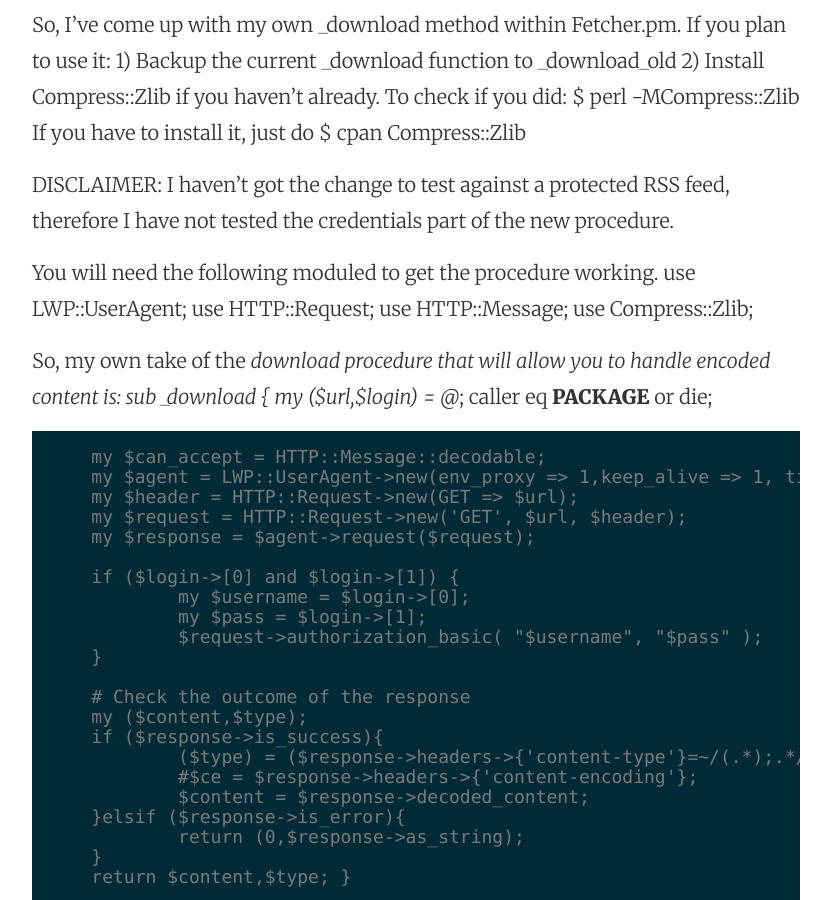
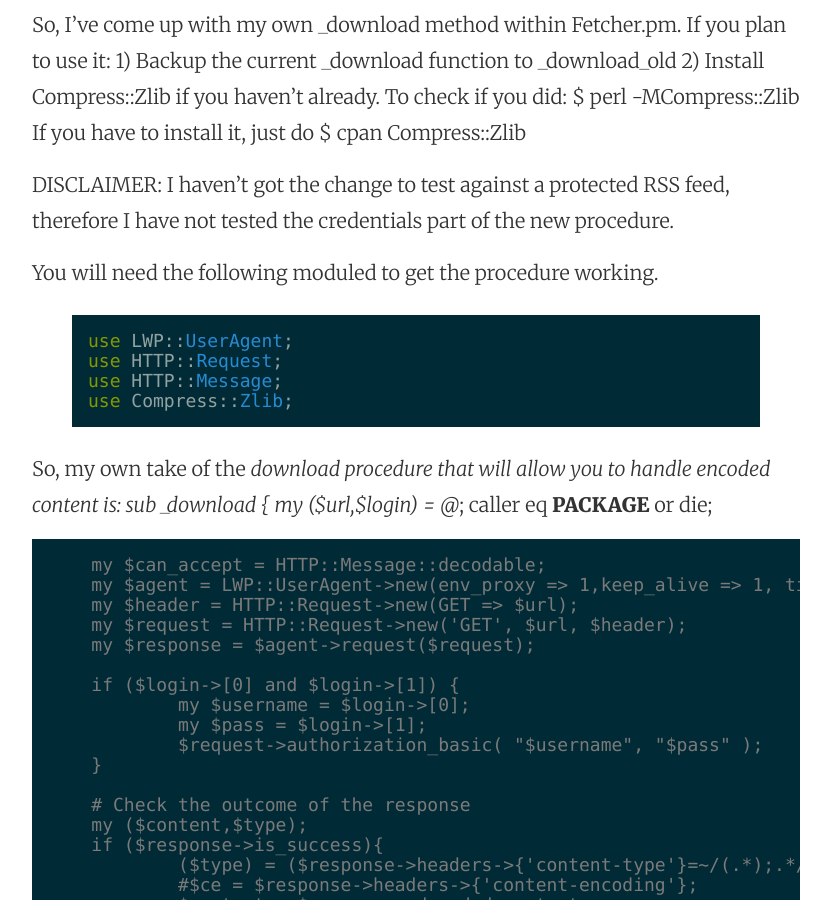
Before and after one commit to emmanuel-galindo/emmanuel-galindo.github.io, a Jekyll site: the page built from _posts/2016-04-14-yarssr-is-not-loading-the-feed-how-to-fix-it.markdown, in a window 1280 px wide and 900 px high, scrolled down 1148 px. Shown: the whole window, without its empty margins (224-1055 px from the left). Built offline with Jekyll 4.4.1, drawn with Linux system fonts in a browser that asks for light colours.

Commit message:
Post update: Yarssr is not loading the feed, how to fix it

```diff
--- a/_posts/2016-04-14-yarssr-is-not-loading-the-feed-how-to-fix-it.markdown
+++ b/_posts/2016-04-14-yarssr-is-not-loading-the-feed-how-to-fix-it.markdown
@@ -35,11 +35,12 @@
 DISCLAIMER: I haven't got the change to test against a protected RSS feed, therefore I have not tested the credentials part of the new procedure.
 
 You will need the following moduled to get the procedure working.
+{% highlight perl %}
 use LWP::UserAgent;
 use HTTP::Request;
 use HTTP::Message;
 use Compress::Zlib;
-
+{% endhighlight %}
 
 So, my own take of the _download procedure that will allow you to handle encoded content is:
 sub _download {
```
